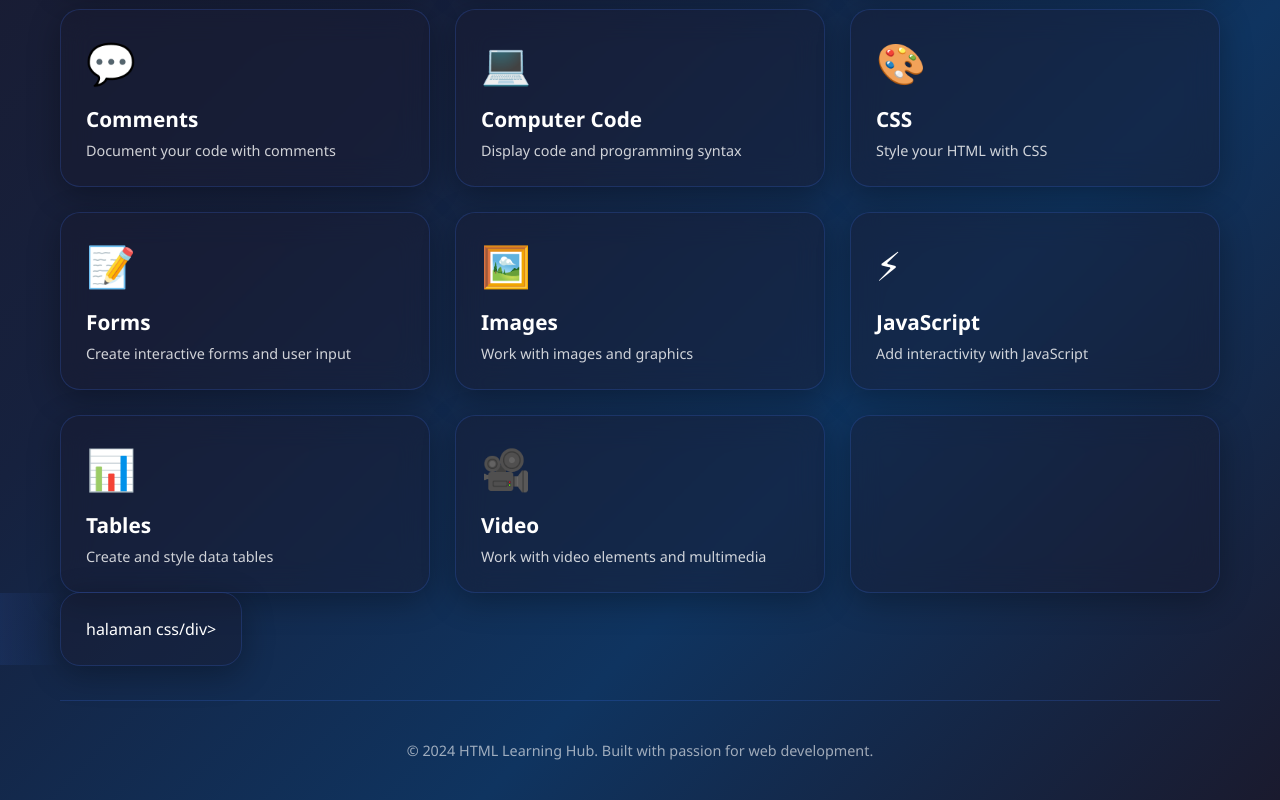
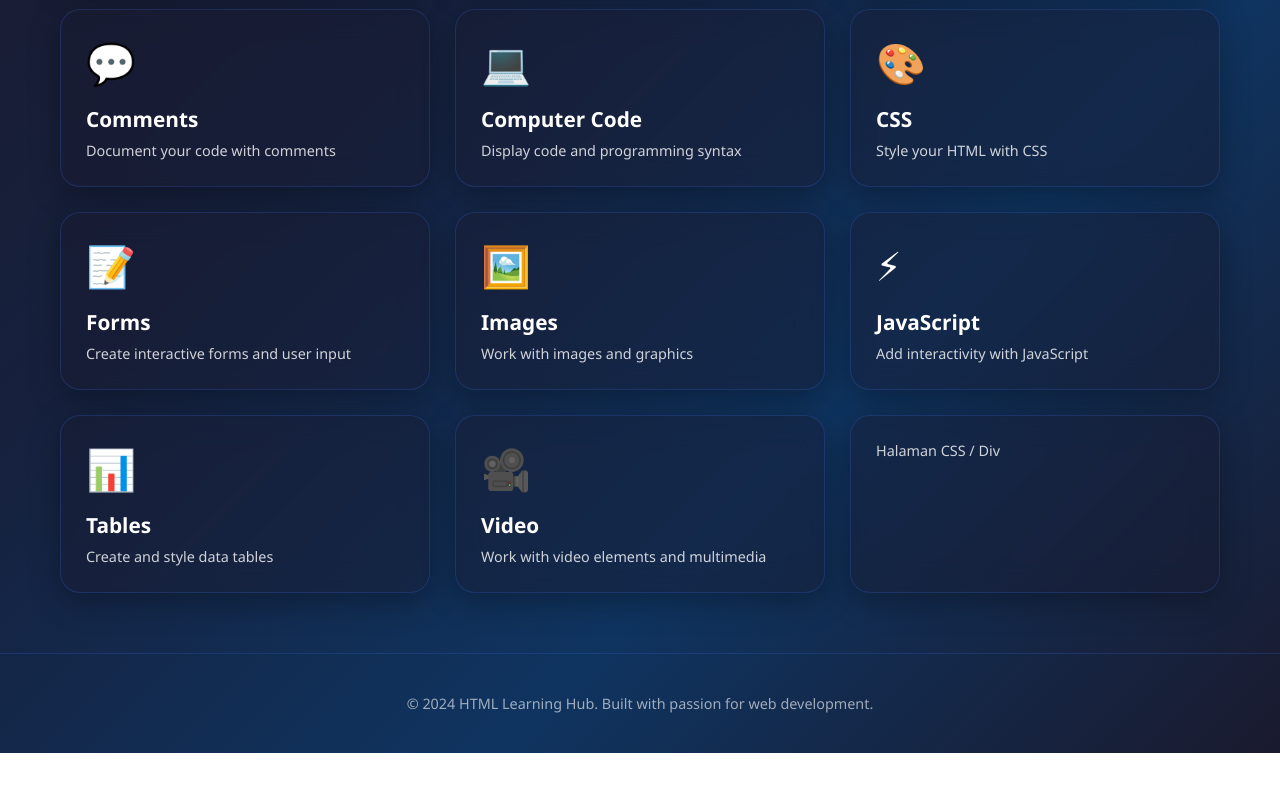
Before and after one commit to raiilham27/belajar-web-git, a plain HTML site: page index.html in a window 1280 px wide. Shown: the part 1118-1918 px from the top of the page. After the commit the page ends 1871 px from the top, so only its background shows below. Drawn offline with Linux system fonts and the light colour scheme.

Commit message:
jsbjsuhns

```diff
--- a/index.html
+++ b/index.html
@@ -549,8 +549,9 @@
             </a>
 
             <a href="css/2D Transforms.css" class="nav-item" data-keywords="video multimedia">
-                <div class="description">halaman css/div>
+                <div class="description">Halaman CSS / Div</div>
             </a>
+
 
 
 
```
